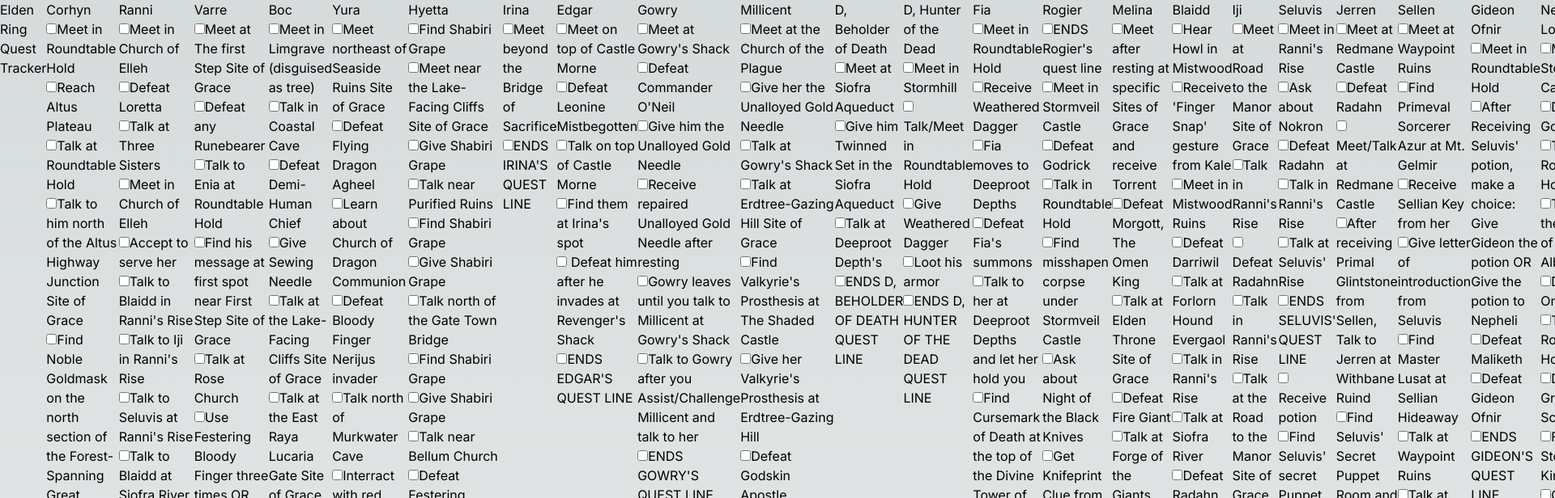
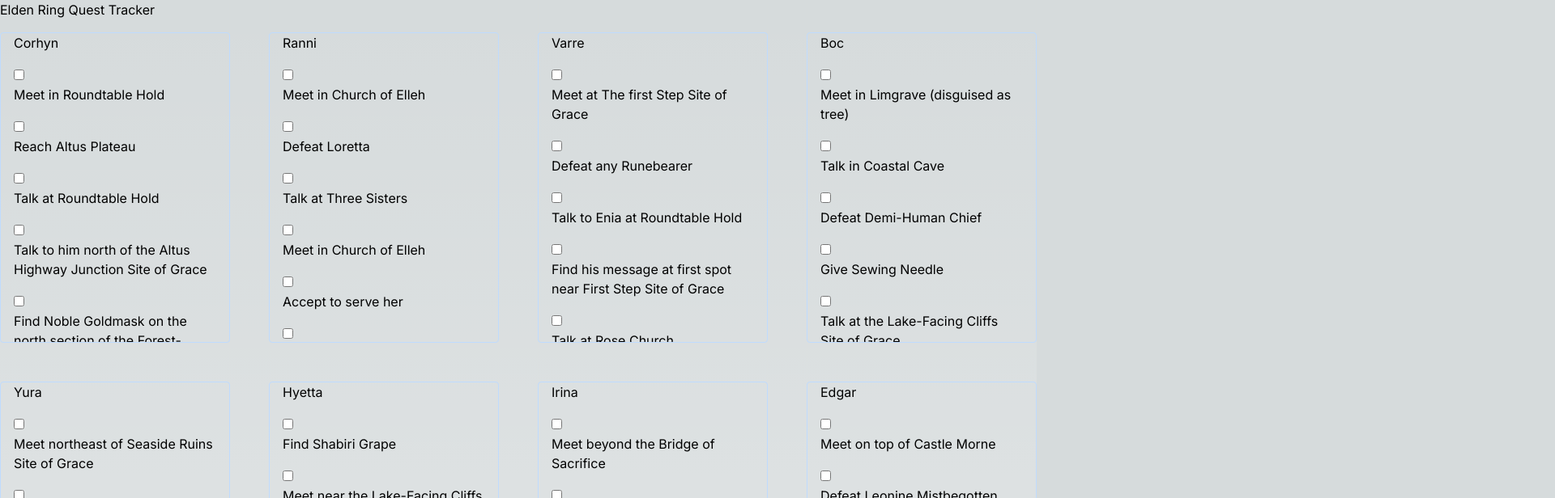
Before and after one commit to Kristoffer-Martinsen/elden-ring-quests, a Next.js app: page / in a window 1280 px wide. Shown: the top 616 px of the page at 81% size, 1920 px wide, since content can reach past the window. Built offline with nearby package versions, Linux system fonts and the light colour scheme.

Commit message:
Quest line grid and border on cells

```diff
--- a/src/app/api/quest-lines/route.ts
+++ b/src/app/api/quest-lines/route.ts
@@ -15,7 +15,5 @@
 
 export async function GET() {
   const data = await readDataFile();
-  console.log(data);
-
   return Response.json(data.questLines);
 }
--- a/src/app/components/questLineBoard.tsx
+++ b/src/app/components/questLineBoard.tsx
@@ -31,11 +31,13 @@
   }, []);
 
   return (
-    <div className='flex flex-row'>
-      <h1>Elden Ring Quest Tracker</h1>
-      {questLines.map(questLine => (
-        <Questline key={questLine.id} questLine={questLine} />
-      ))}
+    <div>
+      <h1 className='mb-4'>Elden Ring Quest Tracker</h1>
+      <div className='grid grid-cols-4 gap-12'>
+        {questLines.map(questLine => (
+          <Questline key={questLine.id} questLine={questLine} />
+        ))}
+      </div>
     </div>
   );
 }
--- a/src/app/components/questLines.tsx
+++ b/src/app/components/questLines.tsx
@@ -32,11 +32,11 @@
   };
 
   return (
-    <div>
-      <h2>{questLine.name}</h2>
+    <div className='overflow-auto h-96 border rounded border-blue-200'>
+      <h2 className='mx-4'>{questLine.name}</h2>
       <ul>
         {objectives.map(obj => (
-          <li key={obj.id}>
+          <li className='flex flex-col my-4 px-4' key={obj.id}>
             <label>
               <input type="checkbox"
               checked={obj.isDone}
```
